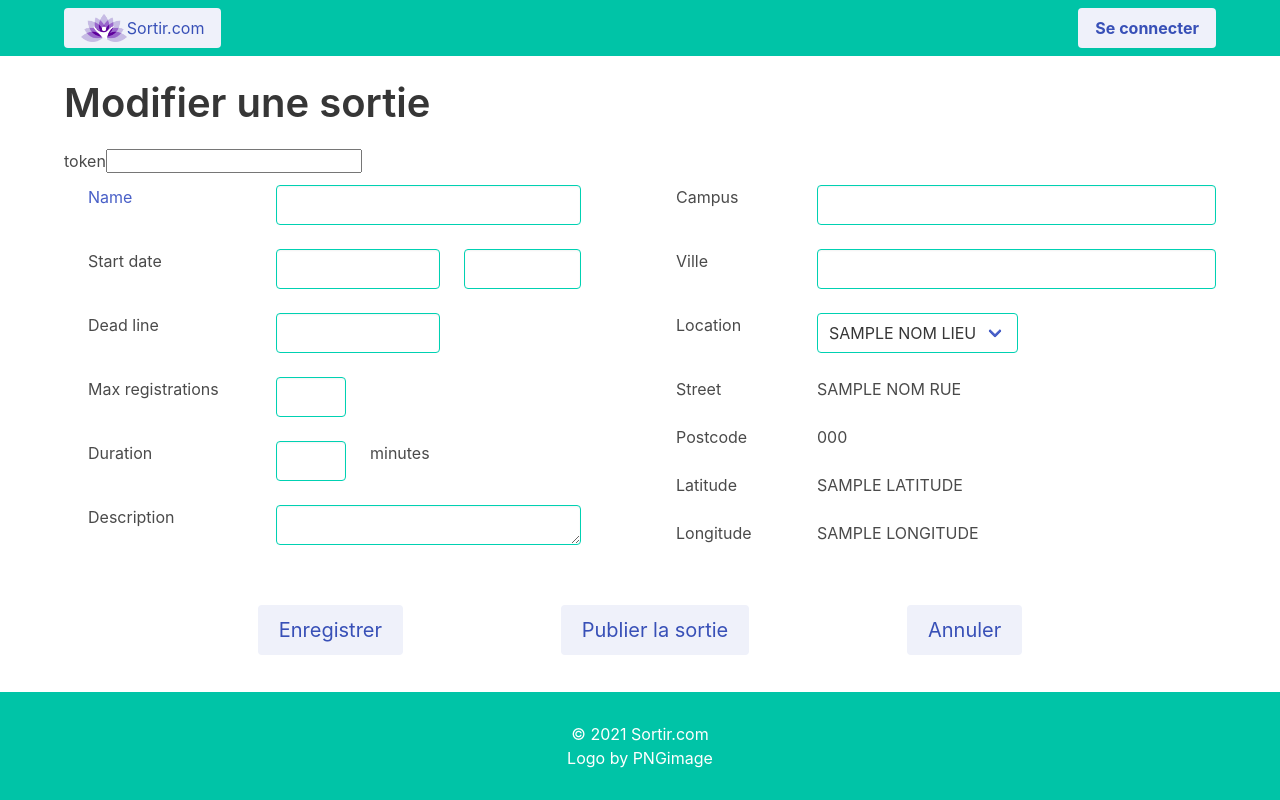
After one commit to Kat-ou/sortir.com, a Symfony app: template templates/main/update.html.twig in a window 1280 px wide. The commit adds this page. Run offline with Twig, Linux system fonts and the light colour scheme; the template is opened without the code that fills it: most values are stand-ins (such as "Sample title", 1, 10 or a date in 2020); form fields are guessed from the names that the template uses; some libraries are stand-ins or nearby versions.

```diff
--- a/src/Form/EventFormType.php
+++ b/src/Form/EventFormType.php
@@ -71,7 +71,6 @@ class EventFormType extends AbstractType
                 'label' => "Code Postal: ",
                 'mapped' => false
             ])
-
             /* champs inséré en dur dans créer une sortie*/
             ->add('campus', EntityType::class, [
                 'label' => "Campus: ",
--- a/templates/main/eventsList.html.twig
+++ b/templates/main/eventsList.html.twig
@@ -86,7 +86,7 @@
                         {% endif %}
                         {% if eventStates[event.id].isItModifyOrPublish %}
                             <!-- éditer et publier -->
-                            <a href=""><span class="icon"><i class="far fa-edit" title="Modifier la sortie"></i></span></a>
+                            <a href="{{ path('main_updated', {id: event.id}) }}"><span class="icon"><i class="far fa-edit" title="Modifier la sortie"></i></span></a>
                             <a href="{{ path('main_published', {id: event.id}) }}"><span class="icon"><i class="far fa-calendar-check" title="Publier la sortie"></i></span></a>
                         {% endif %}
                         {% if eventStates[event.id].isItRenounce %}
--- /dev/null
+++ b/templates/main/update.html.twig
@@ -0,0 +1,190 @@
+{% extends 'base.html.twig' %}
+
+{% block title %}
+
+{% endblock %}
+
+{% block body %}
+
+    <p class="title is-2 mt-5">Modifier une sortie</p>
+
+    {{ form_start(eventForm) }}
+    {{ form_row(eventForm._token) }}
+    <div class="columns">
+        <div class="column is-0"></div>
+        <div class="column">
+            <div class="columns is-mobile">
+                <div class="column is-4">
+                    <p class="has-text-link">{{ form_label(eventForm.name, null, {
+                            'attr': {'class': 'has-text-link'}
+                        }) }}</p>
+                </div>
+                <div class="column is-7">
+                    <p>{{ form_widget(eventForm.name, {'attr': {'class': 'input is-primary'}}) }}</p>
+                </div>
+            </div>
+            <div class="columns is-mobile">
+                <div class="column is-4">
+                    <p>{{ form_label(eventForm.startDate, null, {
+                            'attr': {'class': 'has-text-link'}
+                        }) }}</p>
+                </div>
+                <div class="column is-4">
+                    <p>
+                        {{ form_widget(eventForm.startDate.date, {'attr': {'class': 'input is-primary'}}) }}{{ form_errors(eventForm.startDate) }}
+                    </p>
+                </div>
+                <div class="column is-3">
+                    <p>{{ form_widget(eventForm.startDate.time, {'attr': {'class': 'input is-primary'}}) }}{{ form_errors(eventForm.startDate) }} </p>
+
+                </div>
+            </div>
+            <div class="columns is-mobile">
+                <div class="column is-4">
+                    <p>{{ form_label(eventForm.deadLine, null, {
+                            'attr': {'class': 'has-text-link'}
+                        }) }}</p>
+                </div>
+                <div class="column is-4">
+                    <p>{{ form_widget(eventForm.deadLine, {'attr': {'class': 'input is-primary'}}) }}</p>
+                </div>
+            </div>
+            <div class="columns is-mobile">
+                <div class="column is-4">
+                    <p>{{ form_label(eventForm.maxRegistrations, null, {
+                            'attr': {'class': 'has-text-link'}
+                        }) }}</p>
+                </div>
+                <div class="column is-2">
+                    <p>{{ form_widget(eventForm.maxRegistrations, {'attr': {'class': 'input is-primary'}}) }}</p>
+                </div>
+            </div>
+            <div class="columns is-mobile">
+                <div class="column is-4">
+                    <p>{{ form_label(eventForm.duration, null, {
+                            'attr': {'class': 'has-text-link'}
+                        }) }}</p>
+                </div>
+                <div class="column is-2">
+                    <p>{{ form_widget(eventForm.duration, {'attr': {'class': 'input is-primary'}}) }} </p>
+                </div>
+                <div class="column is-2">
+                    <p>minutes</p>
+                </div>
+            </div>
+            <div class="columns is-mobile ">
+                <div class="column is-4">
+                    <p>{{ form_label(eventForm.description, null, {
+                            'attr': {'class': 'has-text-link'}}) }}</p>
+                </div>
+                <div class="column is-7">
+                    <p class="has-text-justified">{{ form_widget(eventForm.description, {'attr': {'class': 'input is-primary'}}) }}</p>
+                </div>
+            </div>
+        </div>
+        <div class="column is-0"></div>
+        <div class="column">
+            <div class="columns is-mobile">
+                <div class="column is-3">
+                    <p>{{ form_label(eventForm.campus, null, {
+                            'attr': {'class': 'has-text-link'}
+                        }) }}
+                        <!-- <label class='has-text-weight-bold has-text-link'>Campus: </label>-->
+                    </p>
+                </div>
+                <div class="column">
+                    <p>{{ form_widget(eventForm.campus, {'attr': {'class': 'input is-primary'}}) }}</p>
+                    {# {{ nomCampus|upper }} #}
+                </div>
+            </div>
+            <div class="columns is-mobile">
+                <div class="column is-3">
+                    <p>{{ form_label(eventForm.ville, null, {
+                            'attr': {'class': 'has-text-link'}
+                        }) }}</p>
+                </div>
+                <div class="column">
+                    <p>{{ form_widget(eventForm.ville, {'attr': {'class': 'input is-primary'}}) }}</p>
+                </div>
+            </div>
+            <div class="columns is-mobile">
+                <div class="column is-3">
+                    <p>{{ form_label(eventForm.location, null, {
+                            'attr': {'class': 'has-text-link'}
+                        }) }}</p>
+                </div>
+                <div class="column">
+                    {#<p>{{ form_widget(eventForm.location, {'attr': {'class': 'input is-primary'}}) }}</p>#}
+                    <div class="control">
+                          <span class="select">
+                              <select id="event_form_location" name="event_form[location]" class="input is-primary">
+                                  <option>
+                                      {{ nomLieu|upper }}
+                                  </option>
+                              </select>
+                          </span>
+                    </div>
+                    {{ form_errors(eventForm.location) }}
+                </div>
+            </div>
+            <div class="columns is-mobile">
+                <div class="column is-3">
+                    <p>{{ form_label(eventForm.street, null, {
+                            'attr': {'class': 'has-text-link'}
+                        }) }}</p>
+                </div>
+                <div class="column">
+                    {# <p>{{ form_widget(eventForm.street, {'attr': {'class': 'input is-primary'}}) }}</p> #}
+                    <span id="event_form_street">{{ nomRue|upper }}</span>
+                </div>
+            </div>
+            <div class="columns is-mobile">
+                <div class="column is-3">
+                    <p>{{ form_label(eventForm.postcode, null, {
+                            'attr': {'class': 'has-text-link'}
+                        }) }}</p>
+                </div>
+                <div class="column">
+                    {# <p>{{ form_widget(eventForm.postcode, {'attr': {'class': 'input is-primary'}}) }}</p> #}
+                    <span id="event_form_postcode">{{ codePostal|upper }}</span>
+                </div>
+            </div>
+            <div class="columns is-mobile">
+                <div class="column is-3">
+                    <p>{{ form_label(eventForm.latitude, null, {
+                            'attr': {'class': 'has-text-link'}
+                        }) }}</p>
+                </div>
+                <div class="column">
+                    {# <p>{{ form_widget(eventForm.latitude, {'attr': {'class': 'input is-primary'}}) }}</p> #}
+                    <span id="event_form_latitude">{{ latitude|upper }}</span>
+                </div>
+            </div>
+            <div class="columns is-mobile">
+                <div class="column is-3">
+                    <p>{{ form_label(eventForm.longitude, null, {
+                            'attr': {'class': 'has-text-link'}
+                        }) }}</p>
+                </div>
+                <div class="column">
+                    {# <p>{{ form_widget(eventForm.longitude, {'attr': {'class': 'input is-primary'}}) }}</p> #}
+                    <span id="event_form_longitude">{{ longitude|upper }}</span>
+                </div>
+            </div>
+        </div>
+    </div>
+    <div class="section columns">
+        <div class="column"></div>
+
+        <button type="submit" class="button is-medium is-link is-light">Enregistrer</button>
+        <div class="column"></div>
+        <button class="button is-medium is-link is-light">Publier la sortie</button>
+        <div class="column"></div>
+        <button class="button is-medium is-link is-light">Annuler</button>
+
+        <div class="column"></div>
+    </div>
+
+    {{ form_end(eventForm, {render_rest: false}) }}
+
+{% endblock %}
```
Also changed, not shown: src/Controller/MainController.php (+68 -5 lines), templates/base.html.twig (+0 -40 lines).
